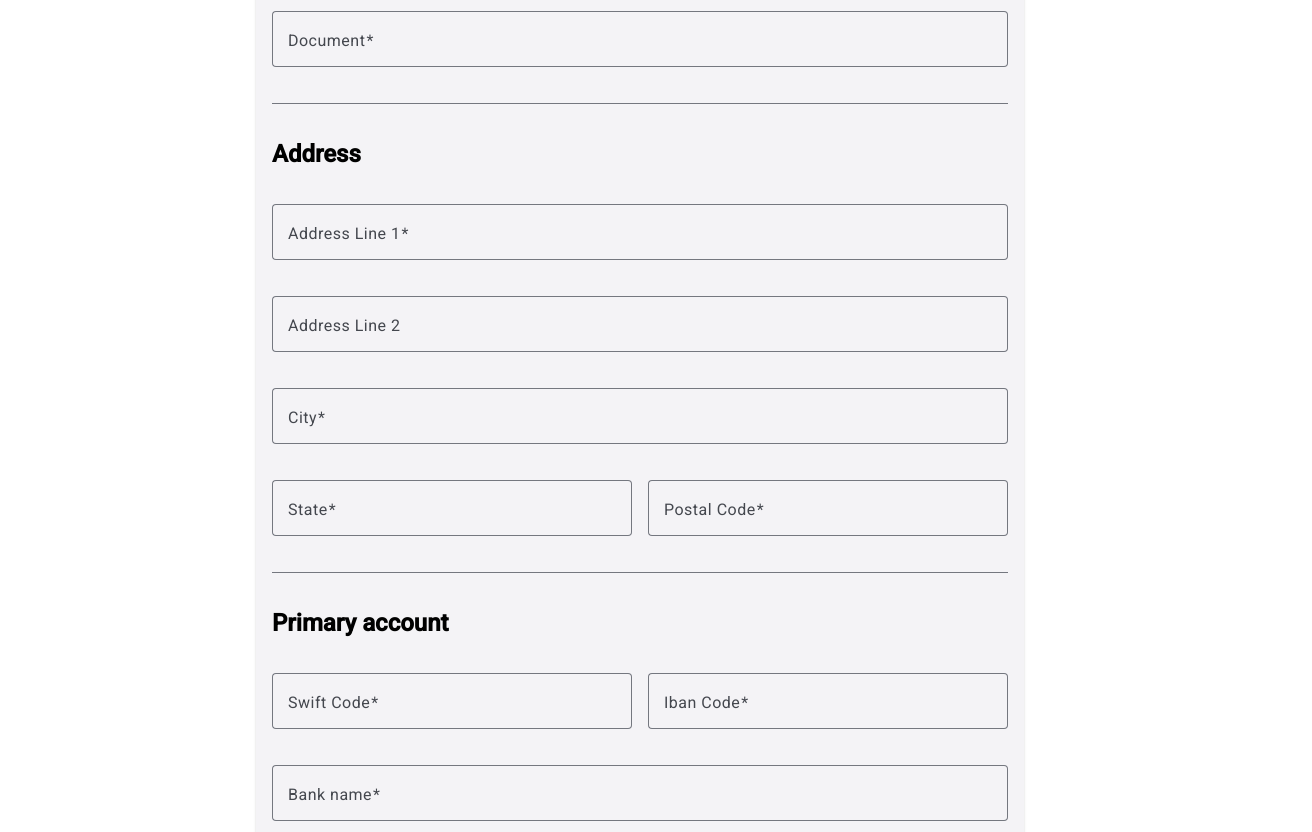
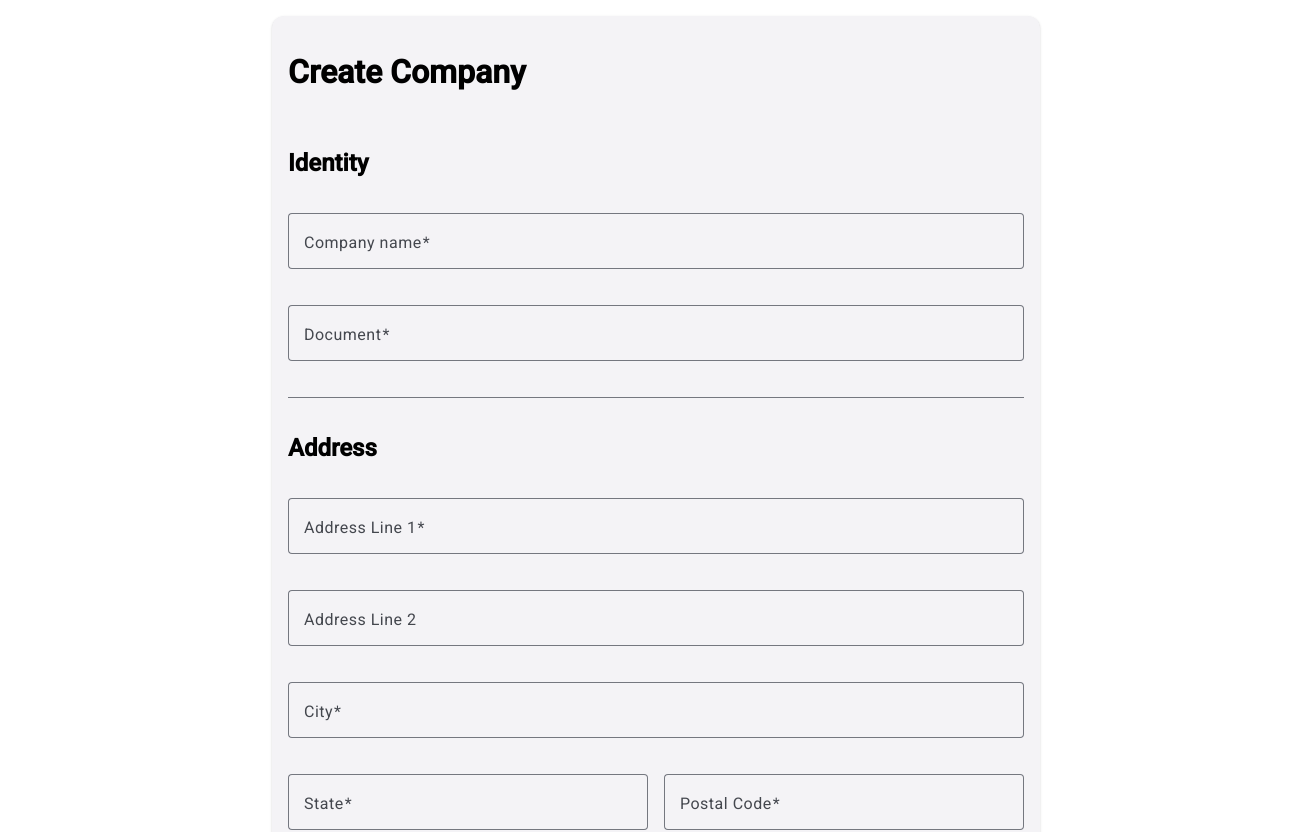
Before and after one commit to MonolithicIO/invoicer-web, an Angular app: page /create-company in a window 1280 px wide. Shown: the top 832 px of the page, 1312 px wide, since content can reach past the window. Built offline with nearby package versions, Linux system fonts and the light colour scheme; sample sign-in values are in the browser's storage.

Commit message:
feat: add screen padding

```diff
--- a/src/app/feature/company/screen/create-company/create-company.component.css
+++ b/src/app/feature/company/screen/create-company/create-company.component.css
@@ -4,7 +4,7 @@
   align-items: center;
   justify-content: center;
   width: 100%;
-  height: 100%;
+  padding: 16px;
 }
 
 .create-company-content form {
```
